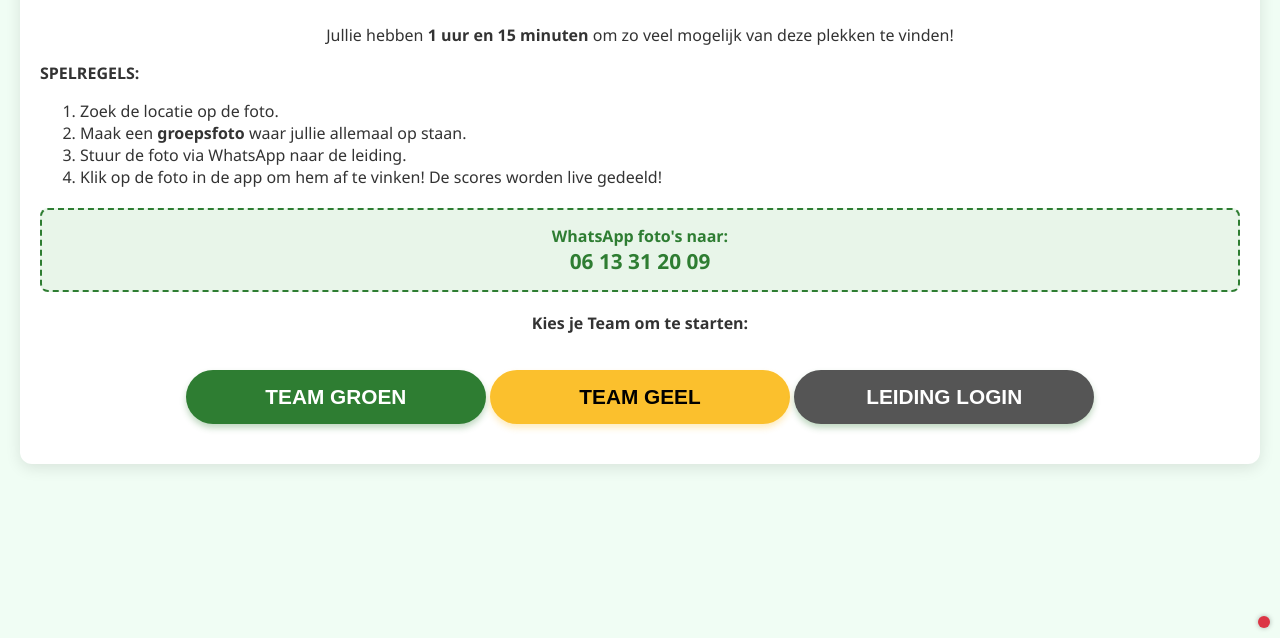
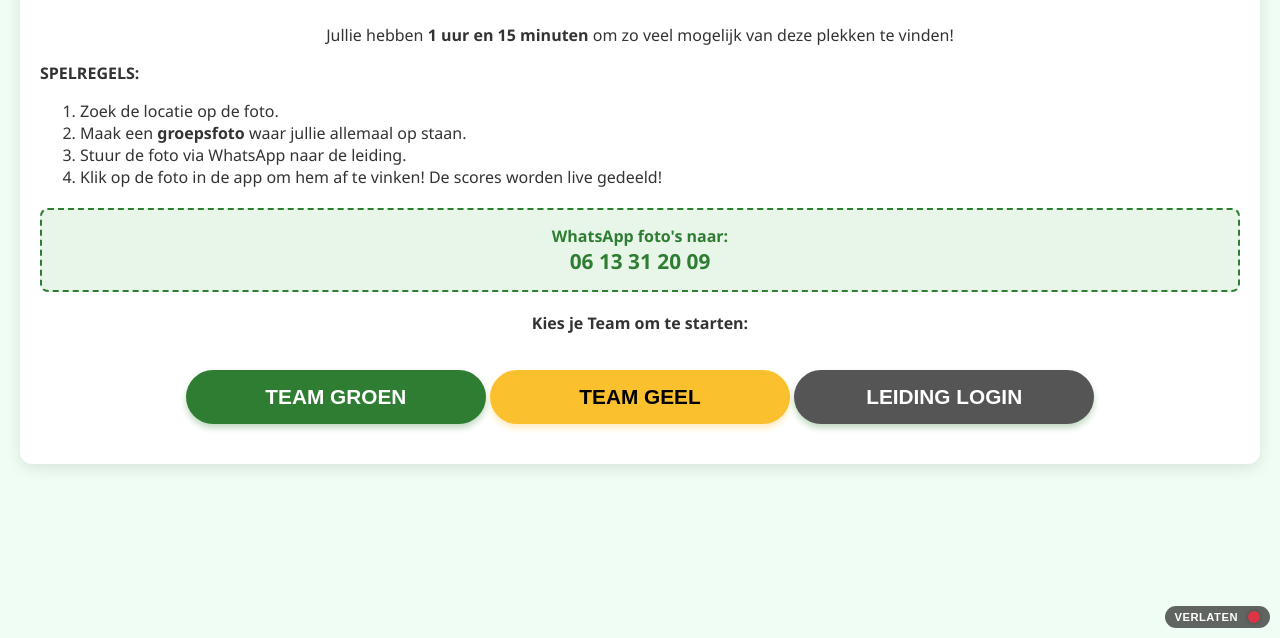
Before and after one commit to rikp777/groets-greun, a plain HTML site: page index.html in a window 1280 px wide. Shown: the part 162-800 px from the top of the page. Drawn offline with nearby package versions, Linux system fonts and the light colour scheme.

Commit message:
Add local 'Verlaten' button next to sync indicator

```diff
--- a/index.html
+++ b/index.html
@@ -242,17 +242,38 @@
         }
 
         .sync-indicator {
-            position: fixed;
-            bottom: 10px;
-            right: 10px;
             width: 12px;
             height: 12px;
             background: #dc3545;
             border-radius: 50%;
             box-shadow: 0 0 5px rgba(0,0,0,0.3);
-            z-index: 1000;
         }
         .sync-indicator.connected { background: #28a745; }
+
+        .status-bar {
+            position: fixed;
+            bottom: 10px;
+            right: 10px;
+            display: flex;
+            align-items: center;
+            gap: 10px;
+            background: rgba(0,0,0,0.6);
+            padding: 5px 10px;
+            border-radius: 20px;
+            z-index: 5000;
+        }
+
+        .exit-btn {
+            background: none;
+            border: none;
+            color: white;
+            font-size: 0.7em;
+            font-weight: bold;
+            cursor: pointer;
+            padding: 0;
+            text-transform: uppercase;
+            letter-spacing: 0.5px;
+        }
 
         /* Toggle Switch Styles */
         .toggle-container {
@@ -555,7 +576,10 @@
     <div id="notification-toast"></div>
 
     <!-- Connection Indicator -->
-    <div id="sync-indicator" class="sync-indicator" title="Verbinding met andere telefoons"></div>
+    <div class="status-bar">
+        <button class="exit-btn" onclick="confirmLocalReset()">Verlaten</button>
+        <div id="sync-indicator" class="sync-indicator" title="Verbinding met andere telefoons"></div>
+    </div>
 
     <script>
         const photos = [
@@ -973,6 +997,15 @@
             document.getElementById('image-modal').style.display = 'none';
         }
 
+        function confirmLocalReset() {
+            if(confirm("Wil je dit spel verlaten en terug naar het beginscherm? Je voortgang op dit toestel wordt gewist!")) {
+                localStorage.removeItem('groetsGreunState');
+                localStorage.removeItem('groetsGreunStart');
+                localStorage.removeItem('groetsGreunTeam');
+                location.reload();
+            }
+        }
+
         function togglePhoto(id) {
             if (!state[id]) {
                 if(confirm("Hebben jullie de groepsfoto naar de leiding ge-WhatsAppt?")) {
```
